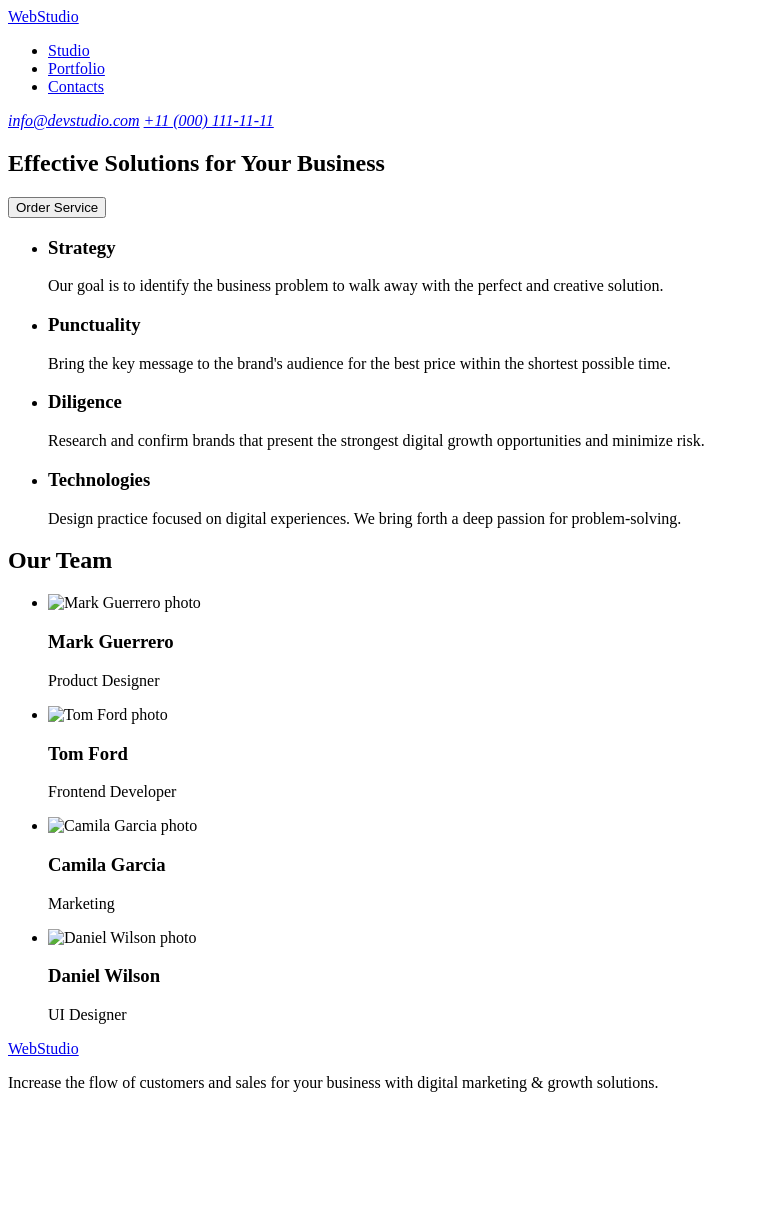
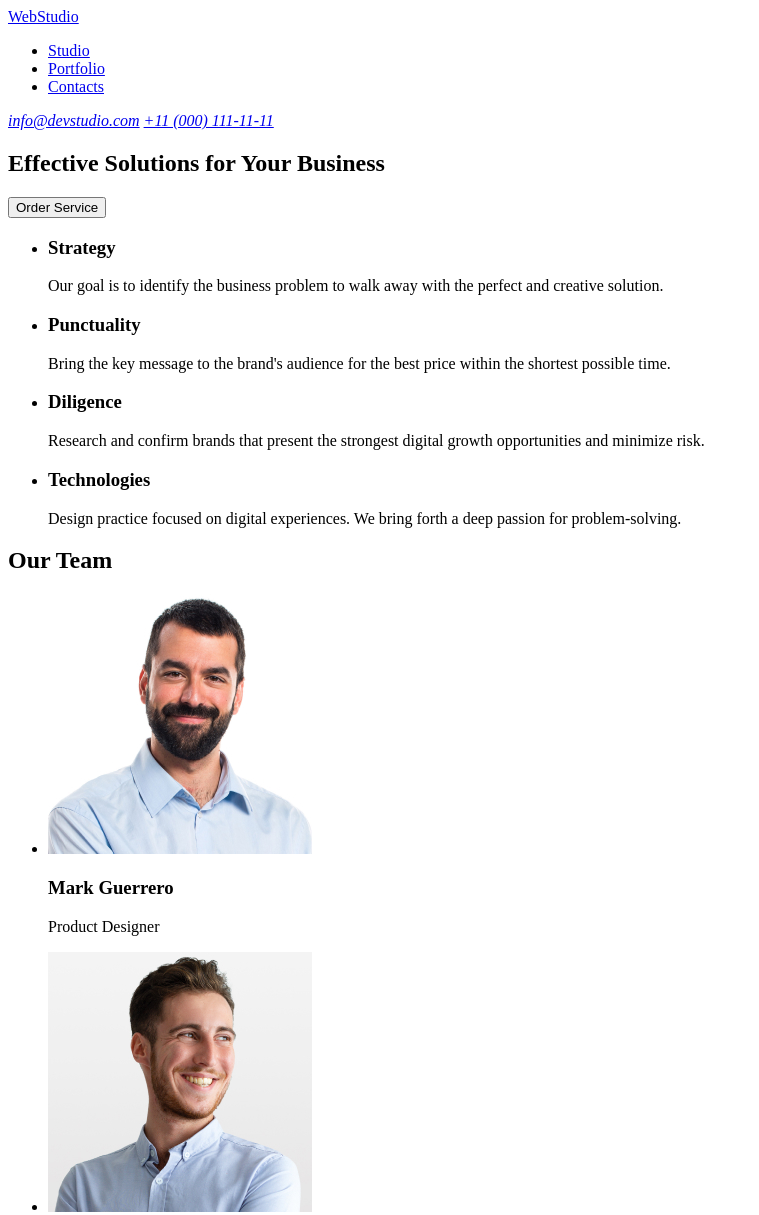
Before and after one commit to hardi-ex/goit-markup-hw-01, a plain HTML site: page index.html in a window 1280 px wide. Shown: the top 1215 px of the page, without its empty margins (0-759 px from the left). Before the commit the page ends 1108 px from the top, so only its background shows below. Drawn offline with Linux system fonts and the light colour scheme; the site is published under a folder, as on GitHub Pages, so addresses that start at the root find nothing.

Commit message:
Update index.html

```diff
--- a/index.html
+++ b/index.html
@@ -78,7 +78,7 @@
         <ul>
           <li>
             <img
-              src="/images/mark-guerrero.jpg"
+              src="./images/mark-guerrero.jpg"
               alt="Mark Guerrero photo"
               width="264"
               height="260"
@@ -88,7 +88,7 @@
           </li>
           <li>
             <img
-              src="/images/tom-ford.jpg"
+              src="./images/tom-ford.jpg"
               alt="Tom Ford photo"
               width="264"
               height="260"
@@ -98,7 +98,7 @@
           </li>
           <li>
             <img
-              src="/images/camila-garcia.jpg"
+              src="./images/camila-garcia.jpg"
               alt="Camila Garcia photo"
               width="264"
               height="260"
@@ -108,7 +108,7 @@
           </li>
           <li>
             <img
-              src="/images/daniel-wilson.jpg"
+              src="./images/daniel-wilson.jpg"
               alt="Daniel Wilson photo"
               width="264"
               height="260"
```
